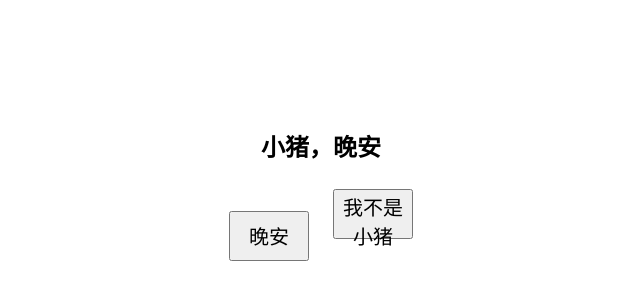
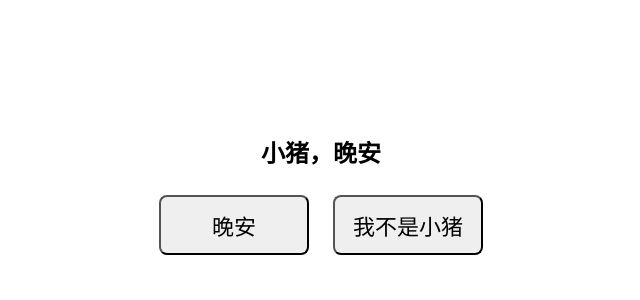
Before and after one commit to zjuxiandiGuo/my-webpage, a plain HTML site: page index.html in a window 1280 px wide. Shown: the part 210-510 px from the top of the page, without its empty margins (327-967 px from the left). Drawn offline with Linux system fonts and the light colour scheme.

Commit message:
Update index.html

```diff
--- a/index.html
+++ b/index.html
@@ -19,10 +19,11 @@
             text-align: center;
         }
         div button {
-            width: 80px;
-            height: 50px;
-            font-size: 20px;
+            width: 150px;   /* 调整按钮宽度 */
+            height: 60px;   /* 调整按钮高度 */
+            font-size: 22px;  /* 调整字体大小 */
             margin: 10px;
+            border-radius: 8px; /* 增加圆角效果 */
         }
         h1 {
             font-size: 1.5rem;
```
